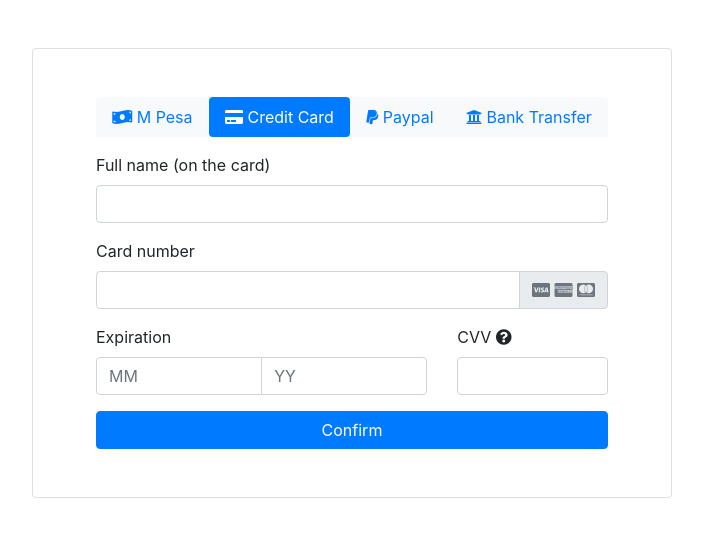
After one commit to ZendaInnocent/SAAS-kit, a Django app: page /payments/ in a window 1280 px wide, after a click on "Credit Card". The commit adds this page. Shown: the top 537 px of the page, without its empty margins (288-991 px from the left). Run offline with Django 3.2, Linux system fonts and the light colour scheme; a user stored in the database is signed in; some libraries are stand-ins or nearby versions.

Commit message:
Add payment options.

```diff
--- a/accounts/urls.py
+++ b/accounts/urls.py
@@ -1,4 +1,3 @@
-from os import name
 from django.urls import path, include
 
 from accounts import views
--- a/config/settings.py
+++ b/config/settings.py
@@ -129,7 +129,7 @@ STATICFILES = BASE_DIR / 'static'
 
 
 AUTH_USER_MODEL = 'accounts.User'
-# LOGIN_REDIRECT_URL = reverse_lazy('main:dashboard')
+LOGIN_REDIRECT_URL = reverse_lazy('main:dashboard')
 LOGOUT_REDIRECT_URL = reverse_lazy('accounts:login')
 
 CRISPY_TEMPLATE_PACK = 'bootstrap4'
--- a/main/templates/main/dashboard.html
+++ b/main/templates/main/dashboard.html
@@ -116,7 +116,7 @@ Dashboard - {{ block.super }}
                             <div class="form-group">
                                 <label for="fullName">Full Name</label>
                                 <input type="text" class="form-control" id="fullName" aria-describedby="fullNameHelp"
-                                    placeholder="Enter your fullname" value="Kenneth Valdez">
+                                    placeholder="Enter your fullname" value="{{ request.user.name }}">
                                 <small id="fullNameHelp" class="form-text text-muted">Your name may appear around here
                                     where you are mentioned. You can change or remove it at any time.</small>
                             </div>
@@ -201,7 +201,7 @@ Dashboard - {{ block.super }}
                     <div class="tab-pane" id="billing">
                         <h6>BILLING SETTINGS</h6>
                         <hr>
-                        <form>
+                        <div>
                             <div class="form-group">
                                 <h2>Current Plan: {{ current_plan.plan }}</h2>
                                 <a href="{% url 'main:change-plan' %}" class="btn btn-primary">Change Plan</a>
@@ -210,7 +210,7 @@ Dashboard - {{ block.super }}
                             <div class="form-group">
                                 <label class="d-block mb-0">Payment Method</label>
                                 <div class="small text-muted mb-3">You have not added a payment method</div>
-                                <button class="btn btn-primary" type="button">Add Payment Method</button>
+                                <a href="{% url 'main:payments' %}" class="btn btn-primary">Add Payment Method</a>
                             </div>
                             <div class="form-group mb-0">
                                 <label class="d-block">Payment History</label>
--- /dev/null
+++ b/main/templates/main/payments.html
@@ -0,0 +1,106 @@
+{% extends 'base.html' %}
+
+{% block title %}
+Payment Option - {{ block.super }}
+{% endblock title %}
+
+{% block content %}
+<div class="card col-md-6 offset-md-3 mt-5">
+    <div class="card-body p-5">
+
+        <ul class="nav bg-light nav-pills rounded nav-fill mb-3" role="tablist">
+            <li class="nav-item">
+                <a class="nav-link active" data-toggle="pill" href="#nav-tab-mpesa">
+                    <i class="fa fa-money-bill-wave"></i> M Pesa</a></li>
+            <li class="nav-item">
+                <a class="nav-link" data-toggle="pill" href="#nav-tab-card">
+                    <i class="fa fa-credit-card"></i> Credit Card</a></li>
+            <li class="nav-item">
+                <a class="nav-link" data-toggle="pill" href="#nav-tab-paypal">
+                    <i class="fab fa-paypal"></i> Paypal</a></li>
+            <li class="nav-item">
+                <a class="nav-link" data-toggle="pill" href="#nav-tab-bank">
+                    <i class="fa fa-university"></i> Bank Transfer</a></li>
+        </ul>
+
+        <div class="tab-content">
+            <div class="tab-pane fade show active" id="nav-tab-mpesa">
+                <!-- <p class="alert alert-success">Some text success or error</p> -->
+            </div>
+
+            <div class="tab-pane fade show" id="nav-tab-card">
+                <!-- <p class="alert alert-success">Some text success or error</p> -->
+                <form role="form">
+                    <div class="form-group">
+                        <label for="username">Full name (on the card)</label>
+                        <input type="text" class="form-control" name="username" placeholder="" required="">
+                    </div>
+
+                    <div class="form-group">
+                        <label for="cardNumber">Card number</label>
+                        <div class="input-group">
+                            <input type="text" class="form-control" name="cardNumber" placeholder="">
+                            <div class="input-group-append">
+                                <span class="input-group-text text-muted">
+                                    <i class="fab fa-cc-visa"></i>   <i class="fab fa-cc-amex"></i>
+                                    <i class="fab fa-cc-mastercard"></i>
+                                </span>
+                            </div>
+                        </div>
+                    </div>
+
+                    <div class="row">
+                        <div class="col-sm-8">
+                            <div class="form-group">
+                                <label><span class="hidden-xs">Expiration</span> </label>
+                                <div class="input-group">
+                                    <input type="number" class="form-control" placeholder="MM" name="">
+                                    <input type="number" class="form-control" placeholder="YY" name="">
+                                </div>
+                            </div>
+                        </div>
+                        <div class="col-sm-4">
+                            <div class="form-group">
+                                <label data-toggle="tooltip" title=""
+                                    data-original-title="3 digits code on back side of the card">CVV <i
+                                        class="fa fa-question-circle"></i></label>
+                                <input type="number" class="form-control" required="">
+                            </div>
+                        </div>
+                    </div>
+                    <button class="subscribe btn btn-primary btn-block" type="button"> Confirm </button>
+                </form>
+            </div>
+
+            <div class="tab-pane fade" id="nav-tab-paypal">
+                <p>Paypal is easiest way to pay online</p>
+                <p>
+                    <button type="button" class="btn btn-primary"> <i class="fab fa-paypal"></i> Log in my Paypal
+                    </button>
+                </p>
+                <p><strong>Note:</strong> Lorem ipsum dolor sit amet, consectetur adipisicing elit, sed do eiusmod
+                    tempor incididunt ut labore et dolore magna aliqua. </p>
+            </div>
+
+            <div class="tab-pane fade" id="nav-tab-bank">
+                <p>Bank account details</p>
+                <dl class="param">
+                    <dt>BANK: </dt>
+                    <dd> THE FAVORITE BANK</dd>
+                </dl>
+                <dl class="param">
+                    <dt>Account number: </dt>
+                    <dd> 12345678912345</dd>
+                </dl>
+                <dl class="param">
+                    <dt>IBAN: </dt>
+                    <dd> 123456789</dd>
+                </dl>
+                <p><strong>Note:</strong> Lorem ipsum dolor sit amet, consectetur adipisicing elit, sed do eiusmod
+                    tempor incididunt ut labore et dolore magna aliqua. </p>
+            </div>
+        </div>
+
+    </div>
+</div>
+{% endblock content %}
--- a/main/urls.py
+++ b/main/urls.py
@@ -10,4 +10,5 @@ urlpatterns = [
     path('change-plan/', views.change_plan, name='change-plan'),
     path('confirm-plan/', views.confirm_plan, name='confirm-plan'),
     path('thank-you/', views.thank_you, name='thank-you'),
+    path('payments/', views.payments, name='payments'),
 ]
--- a/main/views.py
+++ b/main/views.py
@@ -77,3 +77,8 @@ def confirm_plan(request):
 @login_required
 def thank_you(request):
     return render(request, 'main/thank_you.html')
+
+
+@login_required
+def payments(request):
+    return render(request, 'main/payments.html')
```
Also changed, not shown: db.sqlite3.
